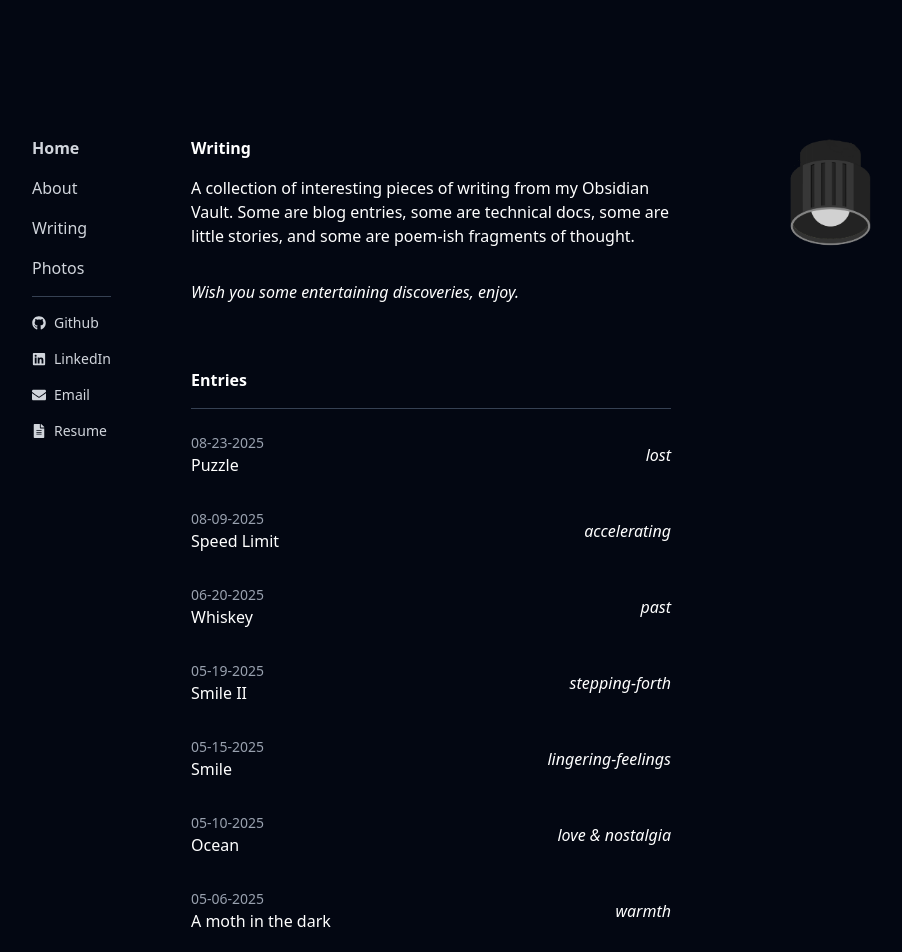
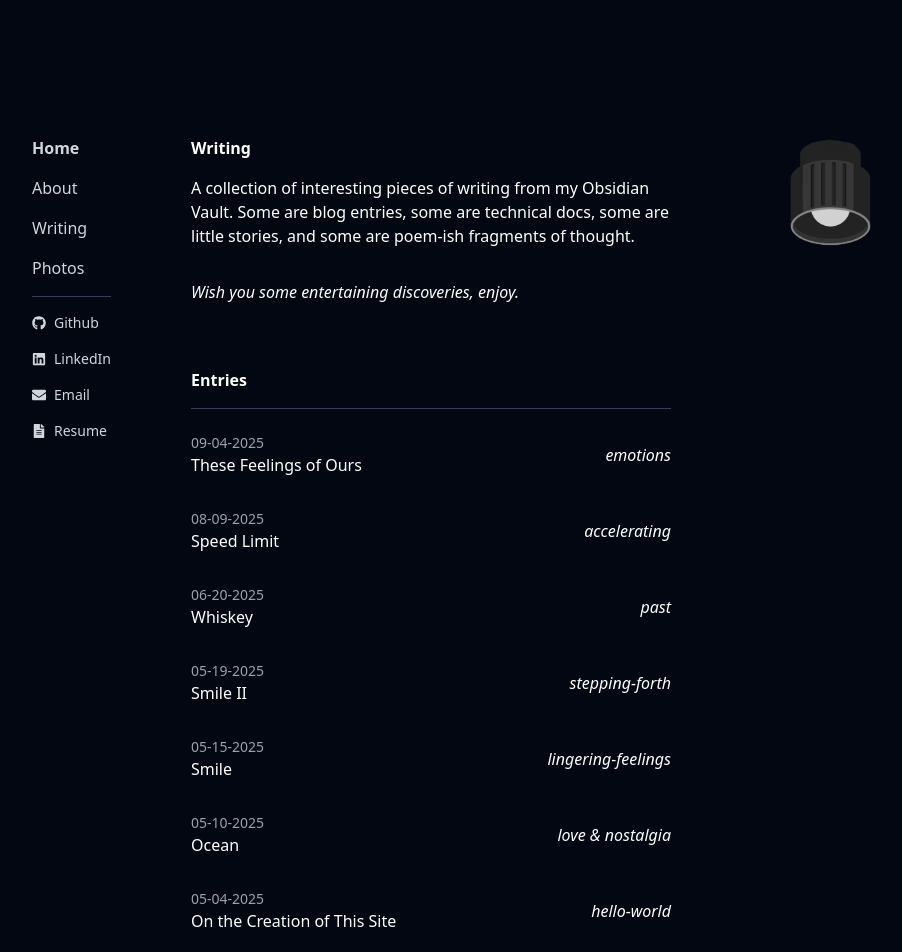
Before and after one commit to vichua2006/personal-site, a React (Vite) app: page /writing in a window 1280 px wide. Shown: the top 952 px of the page, without its empty margins (209-1111 px from the left). Built offline with nearby package versions, Linux system fonts and the light colour scheme.

Commit message:
feat: remove + update

```diff
--- a/public/posts/moth-ablaze.md
+++ /dev/null
@@ -1,8 +0,0 @@
----
-title: "A moth in the dark"
-description: "warmth"
-date: "05-06-2025"
-slug: "moth-ablaze"
----
-
-a moth born in darkness yearns for the warmth of light, even at the cost of setting itself ablaze.
--- /dev/null
+++ b/public/posts/our-feelings.md
@@ -0,0 +1,22 @@
+---
+title: "These Feelings of Ours"
+description: "emotions"
+date: "09-04-2025"
+slug: "our-feelings"
+---
+
+O these feelings of ours,
+swerving around all sense and logic,
+fiercely colliding beneath our consciousness
+exploding with shards of shrapnel,
+of wonderous shapes and colors
+that cut deeply into our hearts.
+
+but together,
+as though playing a game of tag, we'll cast a net
+around these mischievous little spirits,
+and trap them within a box,
+where perhaps someday, in the not-so-distant future,
+we'll set them free upon autumn's night sky,
+and they shall dance like blazing stars and comets
+for us to laugh and see.
--- a/public/posts/paint-brush.md
+++ /dev/null
@@ -1,36 +0,0 @@
----
-title: "Paint Brush"
-description: "adaptation"
-date: "05-05-2025"
-slug: "paint-brush"
----
-
-one day, the painter picked up the new paint brush from the store.
-
-it danced happily across the canvas, leaving behind beautiful strokes of color:
-
-fiery shades of red, ice splashes of blue, luscious traces of green, and sparkling spots of violet.
-
-but the painter wanted more, something more colorful, more beautiful,
-
-more perfect.
-
-gladly, the brush absorbed more colors, and yet, the paintings did not become more vibrant.
-
-instead, red mixed with green and became the color of spoiled mustard, while violet and blue grew a dark, messy patch of mold.
-
-Frustrated, scared, and confused, the painter continued to paint.
-
-with each new color, the brush dimmed; orange, teal, scarlet, emerald, navy, all mixed together into a dark, unpleasant grey.
-
-at the end, with one final defeated thrust, the brush slammed onto canvas.
-
-Paint, as dark as ink, exploded upon the once vibrant surface and splattered as far as the eye could see.
-
-no longer being able to paint anything but black, the painter backed away with a helpless smile.
-
-the brush fell to the ground.
-
-it yearned for water. Afterall, what good is a brush if it can't change color?
-
-but perhaps, it also isn't all that bad.
--- a/public/posts/puzzle.md
+++ /dev/null
@@ -1,25 +0,0 @@
----
-title: "Puzzle"
-description: "lost"
-date: "08-23-2025"
-slug: "puzzle"
----
-
-I miss those store-bought puzzles from my childhood.
-
-Those corner pieces and edges were always easy to find,
-with their flat and distinctive sides.
-They'd always go first, the rest would swiftly follow
-and in no time, the pieces would all combine together,
-satisfyingly, into a pretty little picture.
-
-But now, its different. I'm lost, between these thousands pieces,
-of millions colors and shapes
-with no clear image in mind.
-They are contradicting, ambiguous,
-yet sometimes sharply defined,
-with no corner pieces to even anchor upon.
-
-in this chaos without beginning or end,
-how am I meant to piece together
-this puzzle that is myself?
--- a/src/data/postSlugs.ts
+++ b/src/data/postSlugs.ts
@@ -1,13 +1,11 @@
 
 const postSlugs = [
-    "puzzle",
+    "our-feelings",
     "speed-limit",
     "whiskey",
     "smile2",
     "smile",
     "ocean",
-    "moth-ablaze",
-    "paint-brush",
     "about-site",
 ]
 
```
